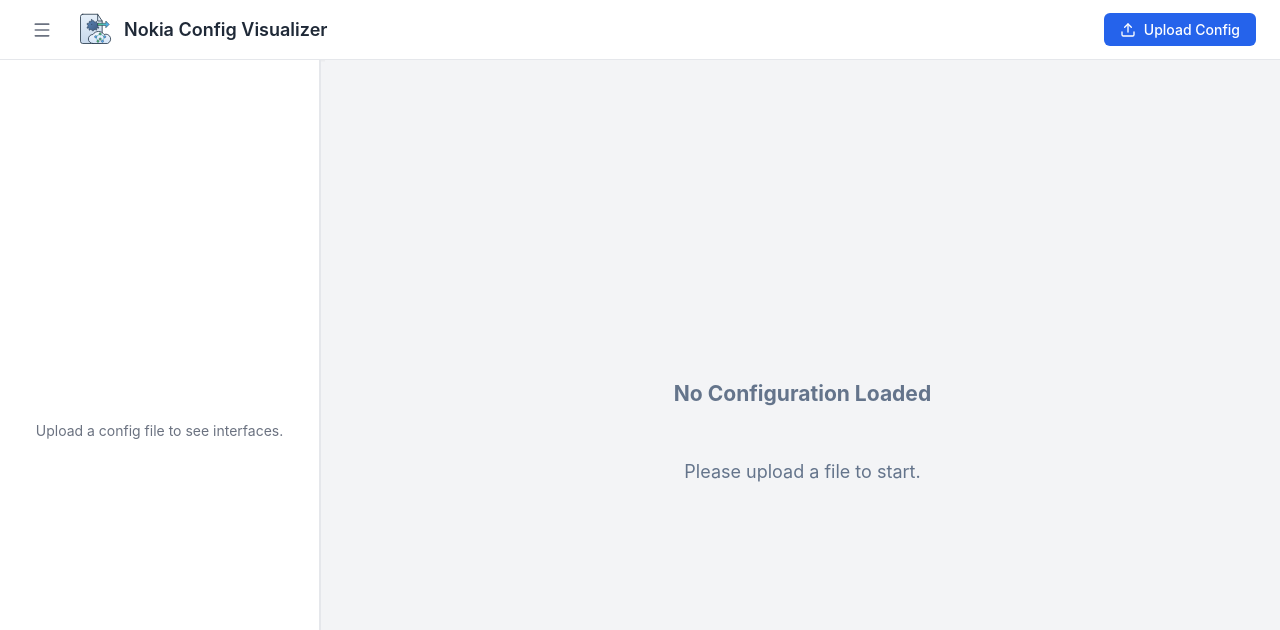
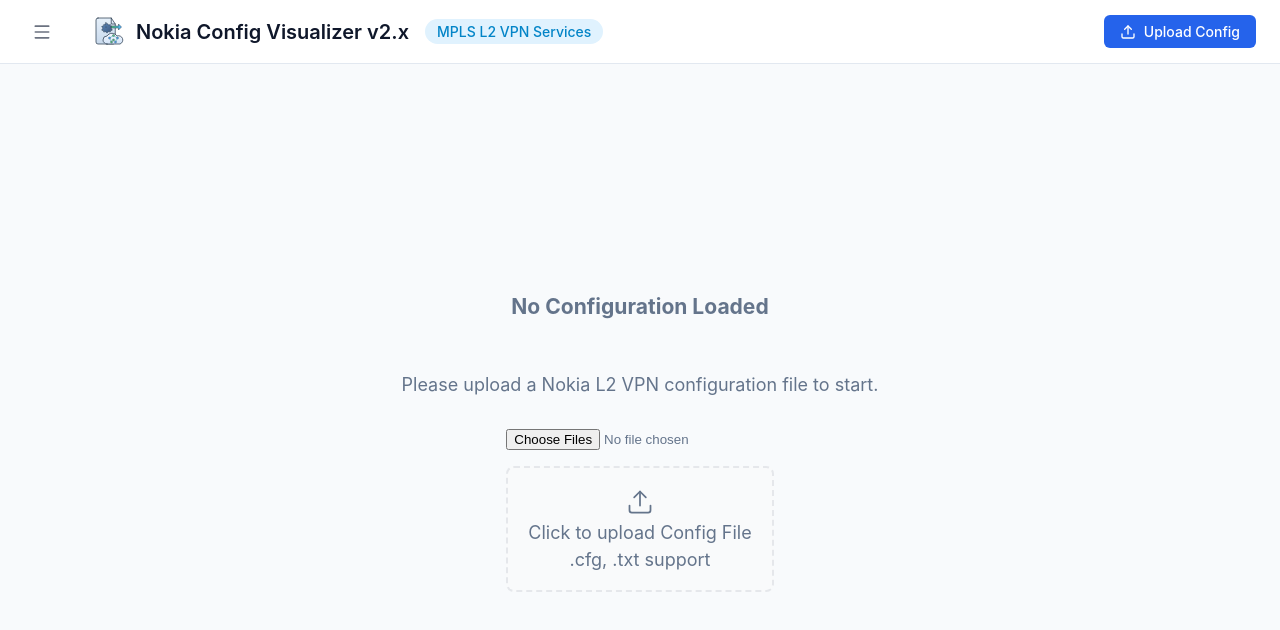
Before and after one commit to 20eung/nokia-config-visualizer, a React (Vite) app: page / in a window 1280 px wide. Shown: the top 630 px of the page. Built offline with nearby package versions, Linux system fonts and the light colour scheme.

Commit message:
refactor(router): set V2 as root path for dedicated deployment

```diff
--- a/package.json
+++ b/package.json
@@ -1,7 +1,7 @@
 {
   "name": "mermaid",
   "private": true,
-  "version": "2.0.1",
+  "version": "2.0.2",
   "type": "module",
   "scripts": {
     "dev": "vite",
--- a/src/App.tsx
+++ b/src/App.tsx
@@ -7,11 +7,11 @@
   return (
     <BrowserRouter>
       <Routes>
-        {/* v1 - 기본 경로 */}
-        <Route path="/" element={<V1Page />} />
+        {/* v2 - 메인 경로 (New Default) */}
+        <Route path="/" element={<V2Page />} />
 
-        {/* v2 - 새로운 경로 */}
-        <Route path="/v2" element={<V2Page />} />
+        {/* v1 - 레거시 경로 */}
+        <Route path="/v1" element={<V1Page />} />
 
         {/* 404 처리 */}
         <Route path="*" element={<Navigate to="/" replace />} />
```
Also changed, not shown: 2 other files (tests, documents, lock files or other folders).
